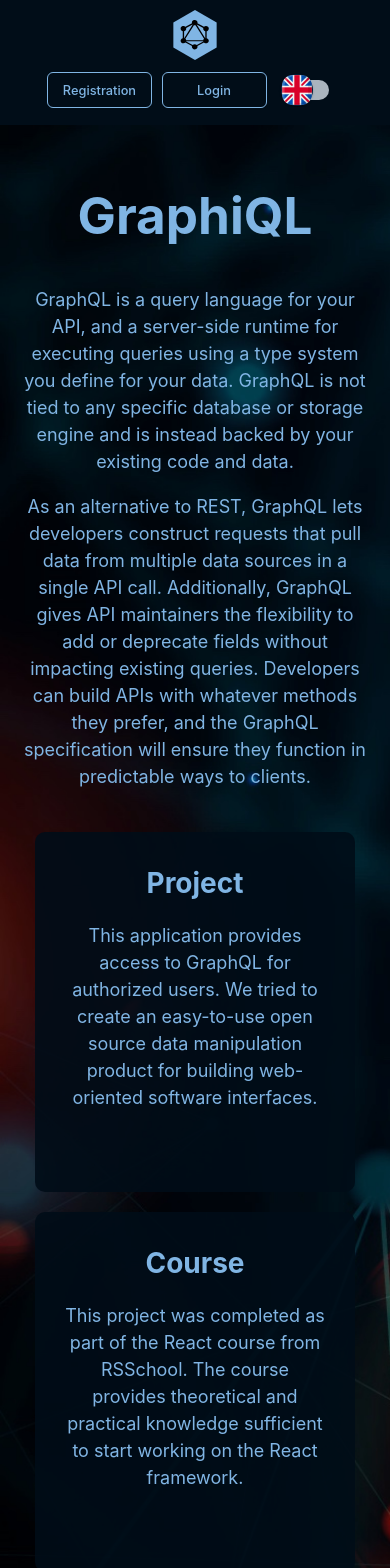
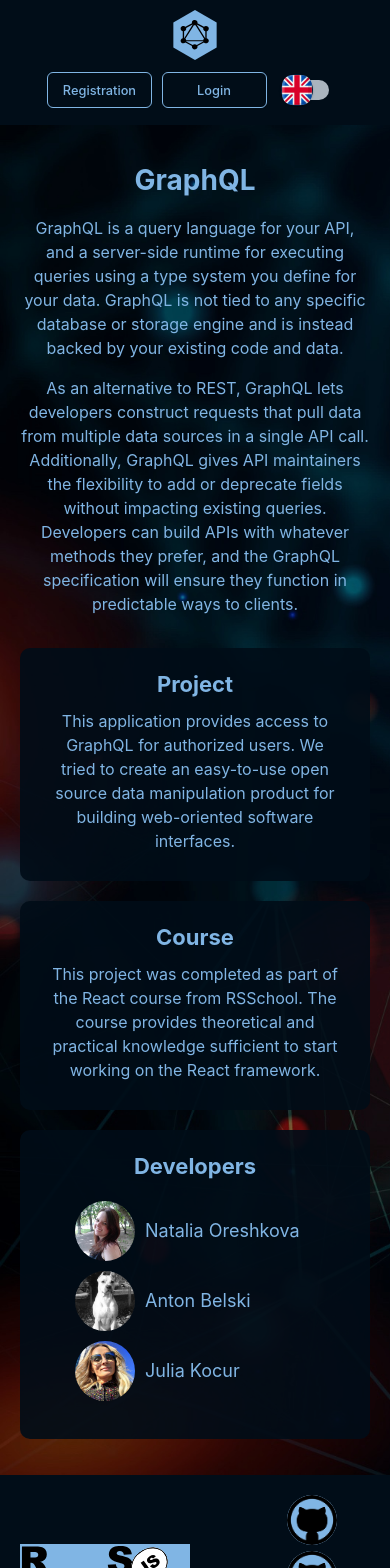
Before and after one commit to juliakocur/graphiql-app, a React (Vite) app: page / in a window 390 px wide. Shown: the top 1568 px of the page. Built offline with nearby package versions, Linux system fonts and the light colour scheme; no server answers.

Commit message:
feat: add media query to main

```diff
--- a/src/components/Welcome/Welcome.css
+++ b/src/components/Welcome/Welcome.css
@@ -13,7 +13,7 @@
 
 .welcome-cards {
   display: flex;
-  justify-content: space-around;
+  justify-content: space-between;
   align-items: center;
   flex-wrap: wrap;
   gap: 20px;
@@ -51,3 +51,65 @@
   border-radius: 100%;
   max-width: 70px;
 }
+
+@media (max-width: 1060px) {
+  .welcome-cards {
+    flex-direction: column;
+    width: 100%;
+  }
+
+  .card {
+    box-sizing: border-box;
+    height: auto;
+    width: inherit;
+  }
+
+  .card > .developers-list {
+    display: flex;
+    justify-content: space-between;
+  }
+
+  .developers-list > .developer {
+    gap: 5px;
+  }
+}
+
+@media (max-width: 580px) {
+  .welcome > h1 {
+    font-size: 28px;
+    margin: 20px;
+  }
+
+  .welcome > p {
+    font-size: 16px;
+  }
+  .welcome-cards {
+    padding: 16px 0;
+  }
+  .card {
+    padding: 20px;
+  }
+  .card-title {
+    font-size: 22px;
+  }
+  .card-text {
+    font-size: 16px;
+    margin: 8px;
+  }
+  .card > .developers-list {
+    flex-direction: column;
+    align-items: center;
+    justify-content: space-between;
+    gap: 10px;
+  }
+
+  .developers-list > .developer {
+    width: 240px;
+    gap: 10px;
+    margin-bottom: 0;
+  }
+  .developer > img {
+    width: 60px;
+    height: 60px;
+  }
+}
--- a/src/components/Welcome/Welcome.tsx
+++ b/src/components/Welcome/Welcome.tsx
@@ -12,7 +12,7 @@
     <>
       <section className="welcome-container">
         <div className="welcome">
-          <h1 className="welcome-header">GraphiQL</h1>
+          <h1 className="welcome-header">GraphQL</h1>
           <p className="welcome-text">
             {Localization[language]['welcome-text1']}
           </p>
--- a/src/index.css
+++ b/src/index.css
@@ -24,6 +24,7 @@
   flex-direction: column;
   justify-content: space-between;
   height: 100%;
+  overflow-x: hidden;
 }
 
 a {
```
